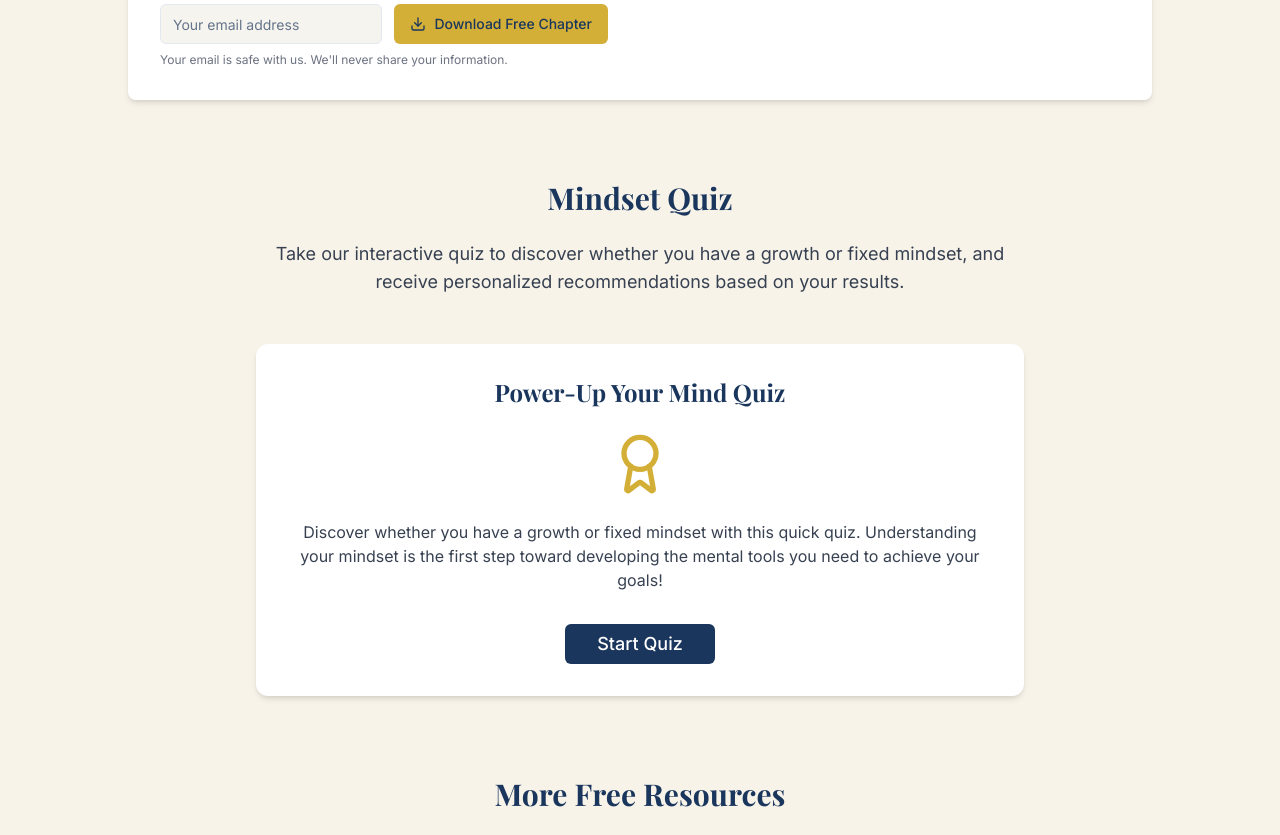
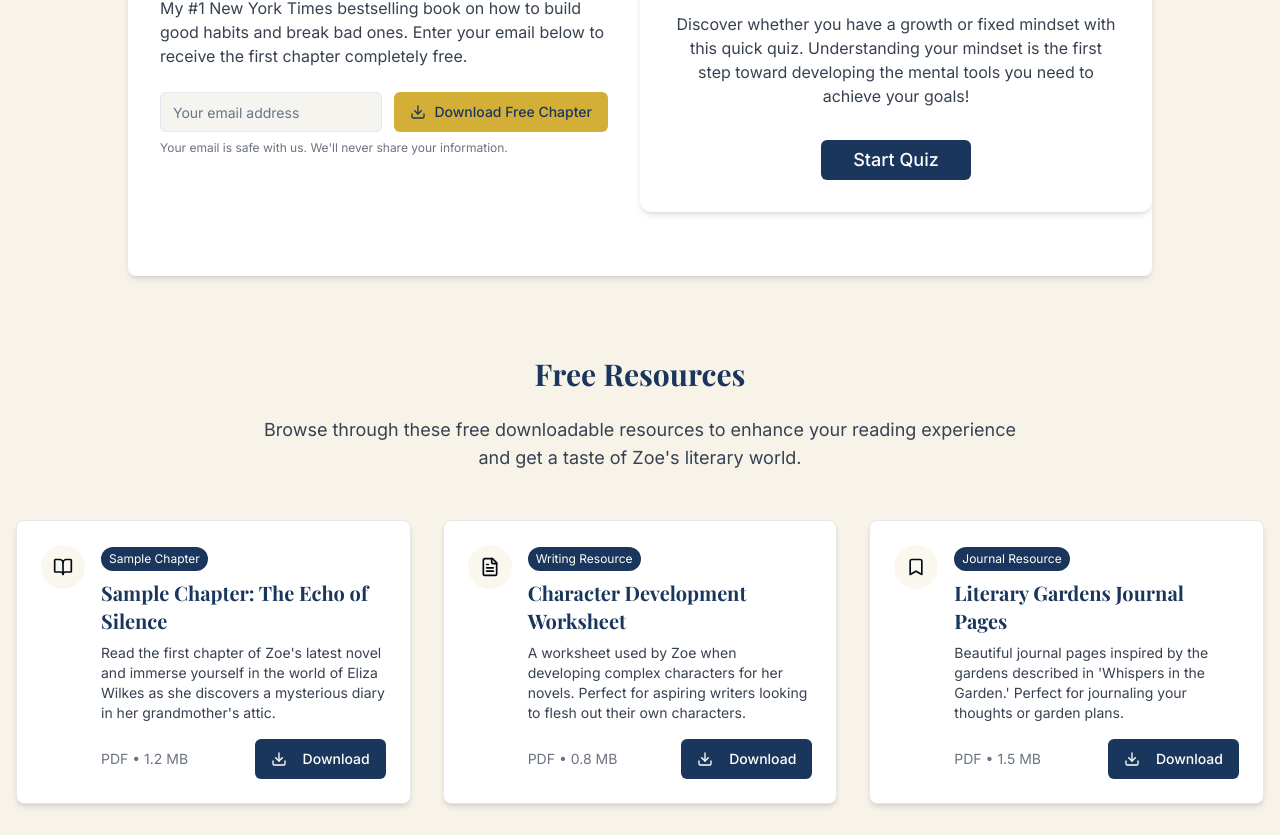
Before and after one commit to lebroba/zoe-roberts-writes, a React (Vite) app: page /freebies in a window 1280 px wide. Shown: the part 659-1494 px from the top of the page. Built offline with nearby package versions, Linux system fonts and the light colour scheme; a web font is replaced by a local one.

Commit message:
Refactor: Move mindset quiz content
Move the mindset quiz content into the appropriate div.

```diff
--- a/src/pages/Freebies.tsx
+++ b/src/pages/Freebies.tsx
@@ -124,24 +124,14 @@ const Freebies = () => {
                   </p>
                 </div>
                 <div className="md:w-1/2">
-
+                  <MindsetQuiz />
                 </div>
               </div>
             </div>
           </div>
 
-          {/* Interactive Quiz Section */}
-          <div className="mb-20">
-            <h2 className="text-3xl font-playfair font-bold text-navy mb-6 text-center">Mindset Quiz</h2>
-            <p className="text-lg text-gray-700 max-w-3xl mx-auto text-center mb-8">
-              Take our interactive quiz to discover whether you have a growth or fixed mindset,
-              and receive personalized recommendations based on your results.
-            </p>
-            <MindsetQuiz />
-          </div>
-
           {/* Downloadable Resources Section */}
-          <h2 className="text-3xl font-playfair font-bold text-navy mb-6 text-center">More Free Resources</h2>
+          <h2 className="text-3xl font-playfair font-bold text-navy mb-6 text-center">Free Resources</h2>
           <p className="text-lg text-gray-700 max-w-3xl mx-auto text-center mb-12">
             Browse through these free downloadable resources to enhance your reading experience
             and get a taste of Zoe's literary world.
```
